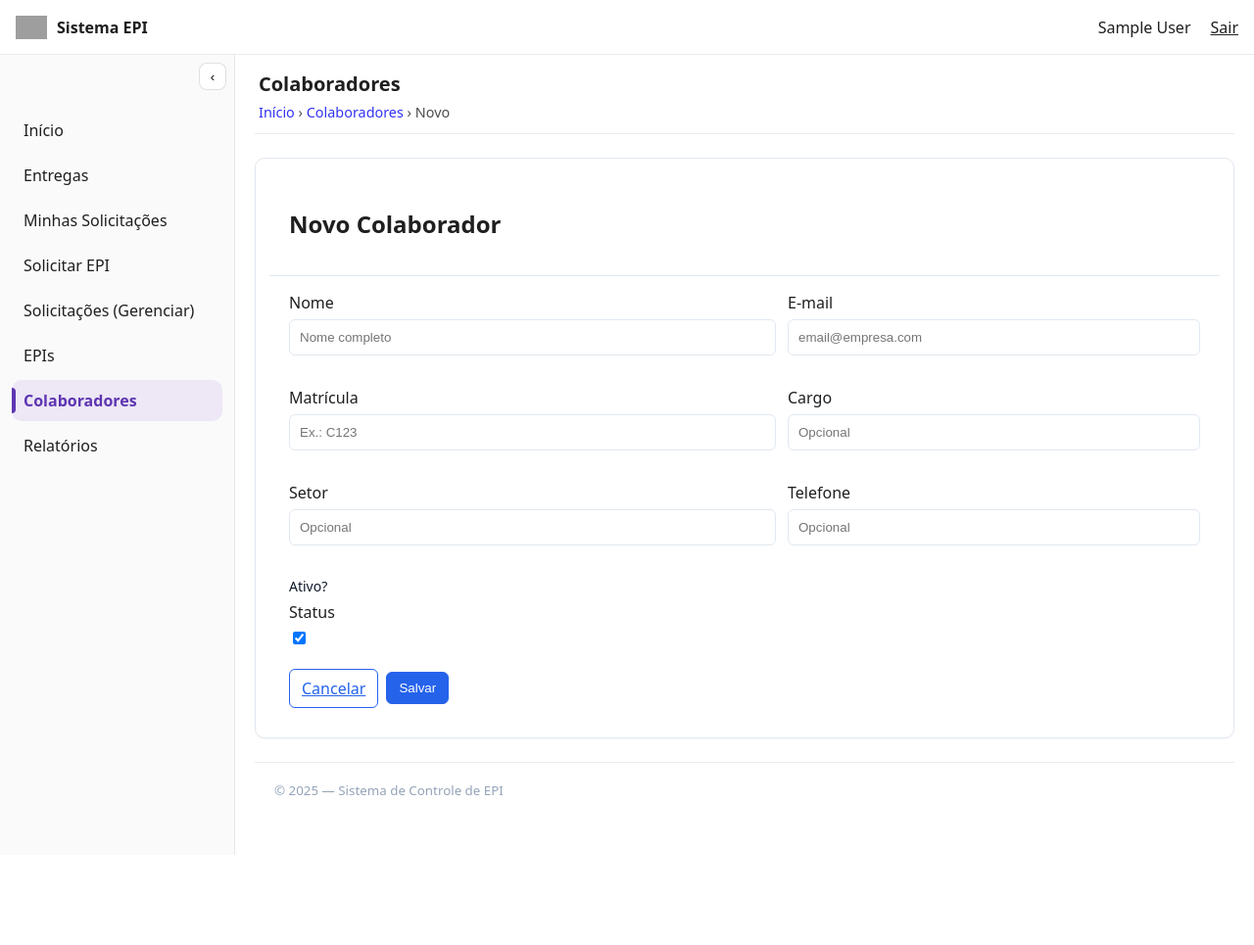
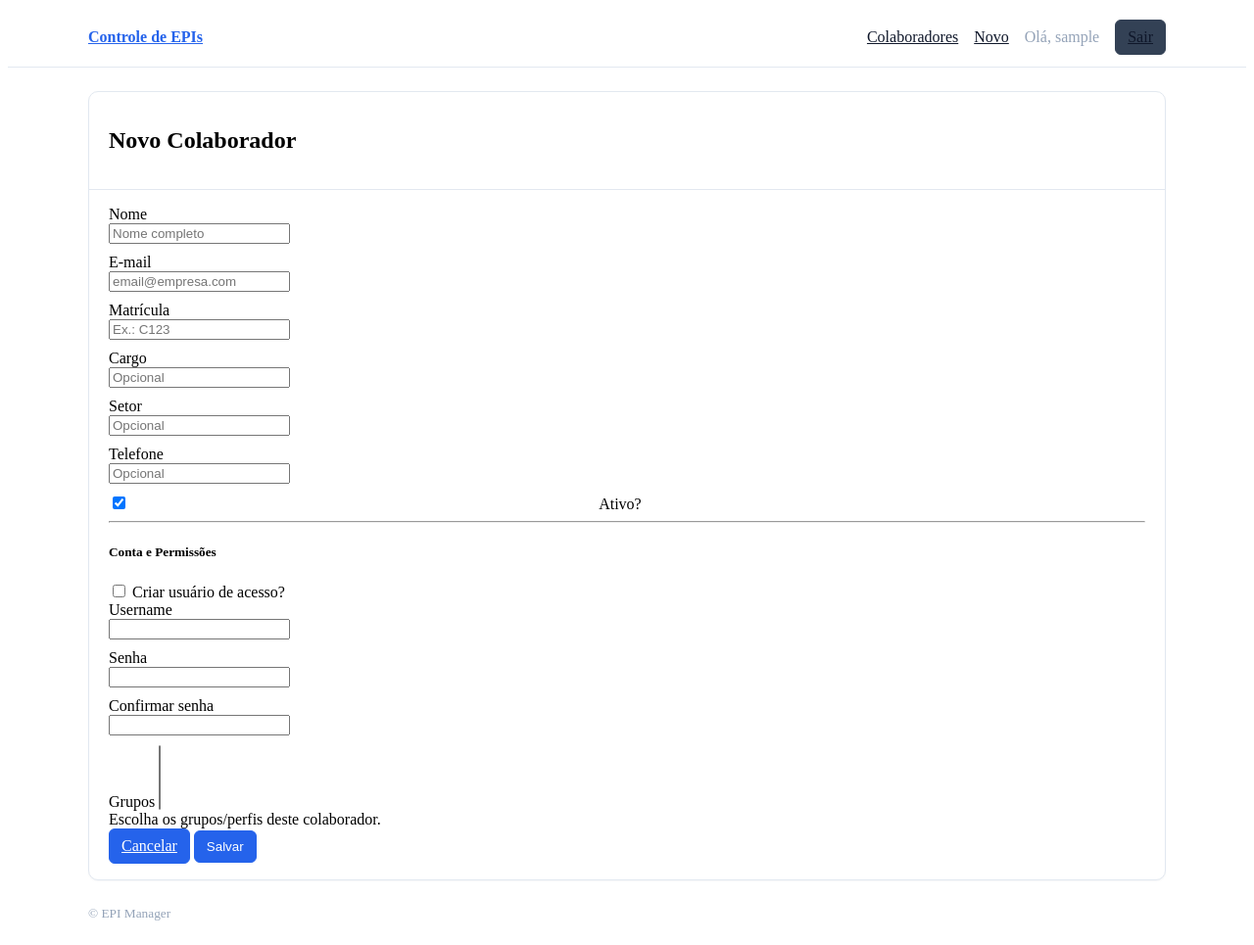
Before and after one commit to mayckon-azzi/django-sistema-controle-epi, a Django app: page /colaboradores/novo/ in a window 1280 px wide. Shown: the whole page at 98% size. Before the commit the page ends 873 px from the top, so only its background shows below. Run offline with Django 5.2, Linux system fonts and the light colour scheme; the visitor is signed in with stand-in values (Sample User, id 1); grey boxes are pictures that could not be loaded.

Commit message:
fix: Correção de Bugs

```diff
--- a/app_colaboradores/templates/app_colaboradores/pages/form.html
+++ b/app_colaboradores/templates/app_colaboradores/pages/form.html
@@ -1,68 +1,87 @@
-{% extends "app_core/partials/base.html" %}
-{% load static %}
-
-{% block title %}{{view.object|default_if_none:"Novo" }} Colaborador{% endblock %}
-{% block page_title %}Colaboradores{% endblock %}
-
-{% block breadcrumb %}
-  <a href="{% url 'app_core:home' %}">Início</a> ›
-  <a href="{% url 'app_colaboradores:lista' %}">Colaboradores</a> ›
-  {{ view.object|yesno:"Editar,Novo" }}
-{% endblock %}
-
-{% block extra_css %}
-  <link rel="stylesheet" href="{% static 'app_colaboradores/css/app.css' %}">
-{% endblock %}
-
+{% extends "app_colaboradores/partials/base.html" %}
+{% block title %}{{ view.object|default_if_none:"Novo" }} Colaborador{% endblock %}
 {% block content %}
 <div class="card">
   <div class="card-header">
     <h2>{% if view.object %}Editar{% else %}Novo{% endif %} Colaborador</h2>
   </div>
   <div class="card-body">
-    <form method="post" class="form-grid">
+    <form method="post" class="row g-3">
       {% csrf_token %}
       {{ form.non_field_errors }}
-      <div class="grid-2">
-        <div class="form-control">
-          <label>Nome</label>
+
+      <div class="col-md-6">
+        <label class="form-label">Nome</label>
         {{ form.nome }} {{ form.nome.errors }}
       </div>
-        <div class="form-control">
-          <label>E-mail</label>
+      <div class="col-md-6">
+        <label class="form-label">E-mail</label>
         {{ form.email }} {{ form.email.errors }}
       </div>
-        <div class="form-control">
-          <label>Matrícula</label>
+
+      <div class="col-md-6">
+        <label class="form-label">Matrícula</label>
         {{ form.matricula }} {{ form.matricula.errors }}
       </div>
-        <div class="form-control">
-          <label>Cargo</label>
-          {{ form.cargo }}
+      <div class="col-md-6">
+        <label class="form-label">Cargo</label>
+        {{ form.cargo }} {{ form.cargo.errors }}
       </div>
-        <div class="form-control">
-          <label>Setor</label>
-          {{ form.setor }}
+
+      <div class="col-md-6">
+        <label class="form-label">Setor</label>
+        {{ form.setor }} {{ form.setor.errors }}
       </div>
-        <div class="form-control">
-          <label>Telefone</label>
-          {{ form.telefone }}
+      <div class="col-md-6">
+        <label class="form-label">Telefone</label>
+        {{ form.telefone }} {{ form.telefone.errors }}
       </div>
-        <div class="form-control">
-          <span class="form-control-span">Ativo?</span>
-          <label>Status</label>
-          {{ form.ativo }}
+
+      <div class="col-12">
+        <div class="form-check">
+          {{ form.ativo }} <label class="form-check-label">Ativo?</label>
+          {{ form.ativo.errors }}
         </div>
       </div>
-      <div class="actions">
-        <a class="btn outline" href="{% url 'app_colaboradores:lista' %}">Cancelar</a>
-        <button class="btn" type="submit">Salvar</button>
+
+      {# Campos de administração (só aparecem se existirem no form) #}
+      {% if form.groups %}
+        <hr class="mt-3"/>
+        <div class="col-12"><h5>Conta e Permissões</h5></div>
+
+        {% if form.criar_usuario and not view.object.user %}
+          <div class="col-12">
+            <div class="form-check">
+              {{ form.criar_usuario }} <label class="form-check-label">Criar usuário de acesso?</label>
+              {{ form.criar_usuario.errors }}
+            </div>
+          </div>
+          <div class="col-md-4">
+            <label class="form-label">Username</label>
+            {{ form.username }} {{ form.username.errors }}
+          </div>
+          <div class="col-md-4">
+            <label class="form-label">Senha</label>
+            {{ form.password1 }} {{ form.password1.errors }}
+          </div>
+          <div class="col-md-4">
+            <label class="form-label">Confirmar senha</label>
+            {{ form.password2 }} {{ form.password2.errors }}
+          </div>
+        {% endif %}
+
+        <div class="col-12">
+          <label class="form-label">Grupos</label>
+          {{ form.groups }} {{ form.groups.errors }}
+          <div class="form-text">Escolha os grupos/perfis deste colaborador.</div>
+        </div>
+      {% endif %}
+
+      <div class="col-12 d-flex gap-2">
+        <a class="btn btn-outline-secondary" href="{% url 'app_colaboradores:lista' %}">Cancelar</a>
+        <button class="btn btn-primary" type="submit">Salvar</button>
       </div>
     </form>
   </div>
 </div>
 {% endblock %}
-
-{% block extra_js %}
-<script src="{% static 'app_colaboradores/js/main.js' %}"></script>
-{% endblock %}
--- a/app_core/templates/app_core/partials/base.html
+++ b/app_core/templates/app_core/partials/base.html
@@ -5,7 +5,7 @@
   <meta charset="utf-8" />
   <meta name="viewport" content="width=device-width, initial-scale=1" />
   <title>{% block title %}Sistema EPI{% endblock %}</title>
-
+  <link href="https://cdn.jsdelivr.net/npm/bootstrap@5.3.3/dist/css/bootstrap.min.css" rel="stylesheet" integrity="sha384-QWTKZyjpPEjISv5WaRU9OFeRpok6YctnYmDr5pNlyT2bRjXh0JMhjY6hW+ALEwIH" crossorigin="anonymous">
   <link rel="stylesheet" href="{% static 'app_core/css/main.css' %}?v=ui2">
   {% block extra_css %}{% endblock %}
 </head>
@@ -119,5 +119,6 @@
 
   <script src="{% static 'app_core/js/main.js' %}?v=ui2"></script>
   {% block extra_js %}{% endblock %}
+  <script src="https://cdn.jsdelivr.net/npm/bootstrap@5.3.3/dist/js/bootstrap.bundle.min.js" integrity="sha384-YvpcrYf0tY3lHB60NNkmXc5s9fDVZLESaAA55NDzOxhy9GkcIdslK1eN7N6jIeHz" crossorigin="anonymous"></script>
 </body>
 </html>
```
Also changed, not shown: app_epis/templates/app_epis/pages/list.html (+83 -37 lines). Lines whose indentation alone changed are shown as unchanged.
